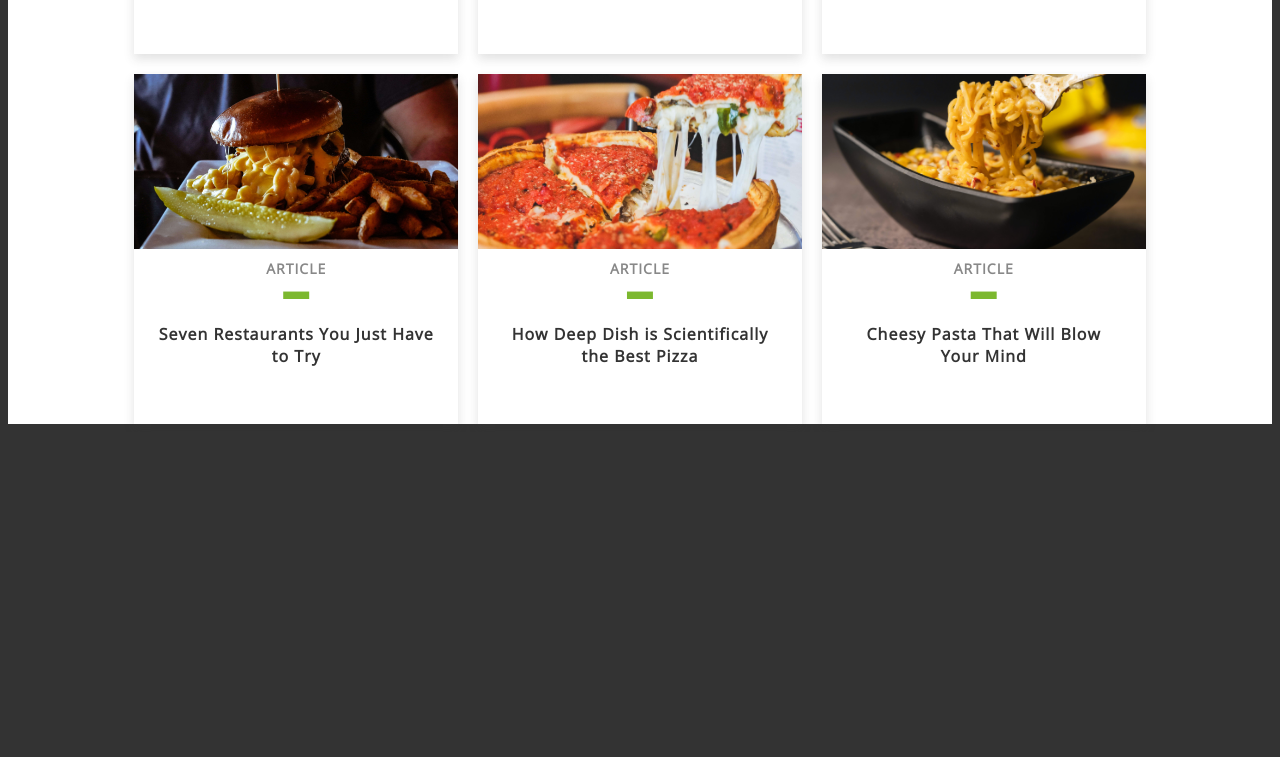
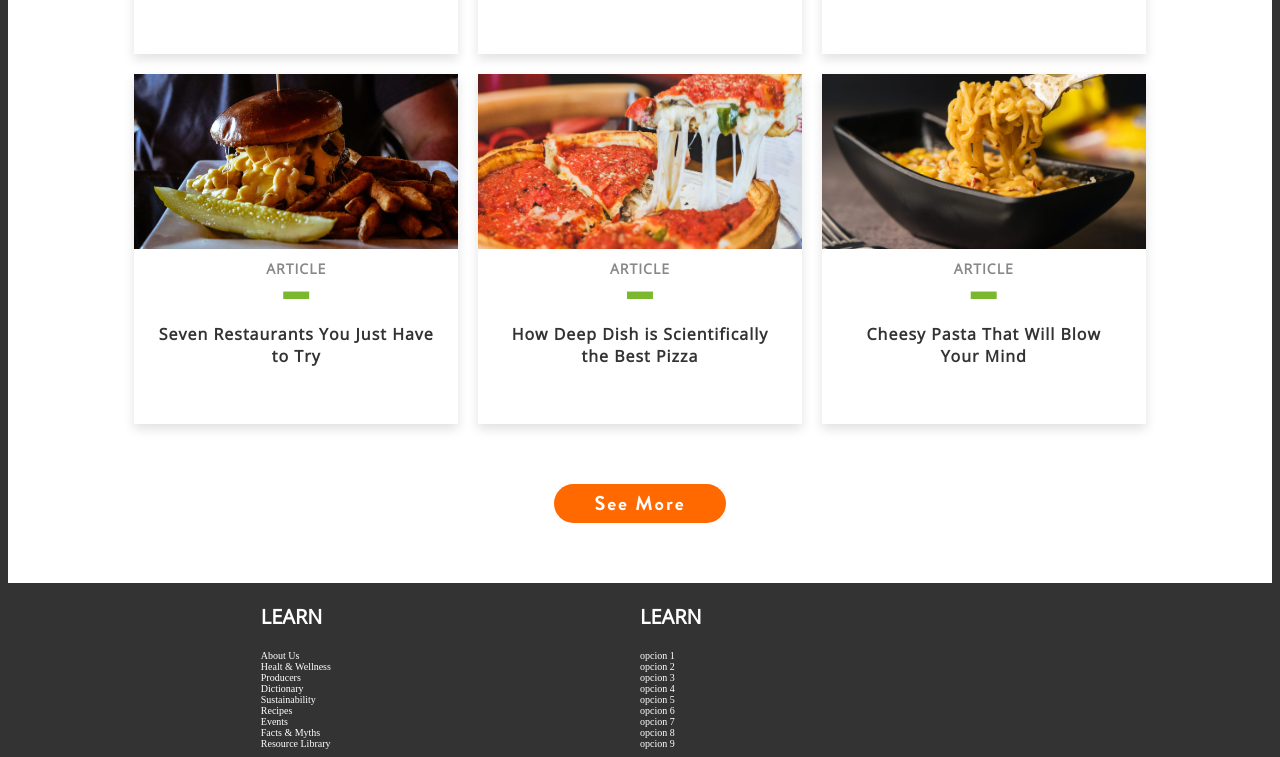
Before and after one commit to Jose1Useche/CheeseWorld, a website: page index.html in a window 1280 px wide. Shown: the part 1389-2146 px from the top of the page. Before the commit the page ends 1821 px from the top, so only its background shows below. Drawn offline with nearby package versions, Linux system fonts and the light colour scheme.

Commit message:
Iniciando el footer.

```diff
--- a/index.html
+++ b/index.html
@@ -146,7 +146,40 @@
                 <span class="gallery__line">-</span>
                 <h3 class="gallery__information">Cheesy Pasta That Will Blow Your Mind</h3>
             </div>
+
+        </div>
+
+        <div class="btn__gallery">
+            <button class="btn__gallery__btn">See More</button>
         </div>
     </div>
+
+    <footer class="footer">
+        <div class="footer__one">
+            <h3 class="footer__title">LEARN</h3>
+            <div class="footer__options">About Us</div>
+            <div class="footer__options">Healt & Wellness</div>
+            <div class="footer__options">Producers</div>
+            <div class="footer__options">Dictionary</div>
+            <div class="footer__options">Sustainability</div>
+            <div class="footer__options">Recipes</div>
+            <div class="footer__options">Events</div>
+            <div class="footer__options">Facts & Myths</div>
+            <div class="footer__options">Resource Library</div>
+        </div>
+
+        <div class="footer__2">
+            <h3 class="footer__title">LEARN</h3>
+            <div class="footer__options">opcion 1</div>
+            <div class="footer__options">opcion 2</div>
+            <div class="footer__options">opcion 3</div>
+            <div class="footer__options">opcion 4</div>
+            <div class="footer__options">opcion 5</div>
+            <div class="footer__options">opcion 6</div>
+            <div class="footer__options">opcion 7</div>
+            <div class="footer__options">opcion 8</div>
+            <div class="footer__options">opcion 9</div>
+        </div>
+    </footer>
 </body>
 </html>
--- a/sass/_cheese-info.scss
+++ b/sass/_cheese-info.scss
@@ -116,3 +116,22 @@
     margin-top: 1rem;
     width: 88%;
 }
+
+.btn__gallery {
+    text-align: center;
+    margin: auto;
+}
+
+.btn__gallery__btn {
+    background-color: $color-Orange;
+    color: $color-white;
+    font-family: 'brandon-grotesque-bold';
+    font-size: 2rem;
+    letter-spacing: .2rem;
+    border-radius: 100px;
+    border: none;
+    overflow: hidden;
+    cursor: pointer;
+    margin: 6rem auto;
+    padding: .5rem 4rem;
+}
--- /dev/null
+++ b/sass/_footer.scss
@@ -0,0 +1,13 @@
+.footer {
+    display: grid;
+    color: $color-white;
+    grid-template-columns: repeat(auto-fit, minmax(25rem, 1fr));
+    align-items: center;
+    width: 60%;
+    margin: auto;
+}
+
+.footer__title {
+    font-family: 'Open Sans', sans-serif;
+    font-size: 2rem;
+}
--- a/sass/main.scss
+++ b/sass/main.scss
@@ -2,3 +2,4 @@
 @import "components";
 @import "layout";
 @import "cheese-info";
+@import "footer"
```
Also changed, not shown: css/style.comp.css, css/style.css, css/style.prefix.css.
